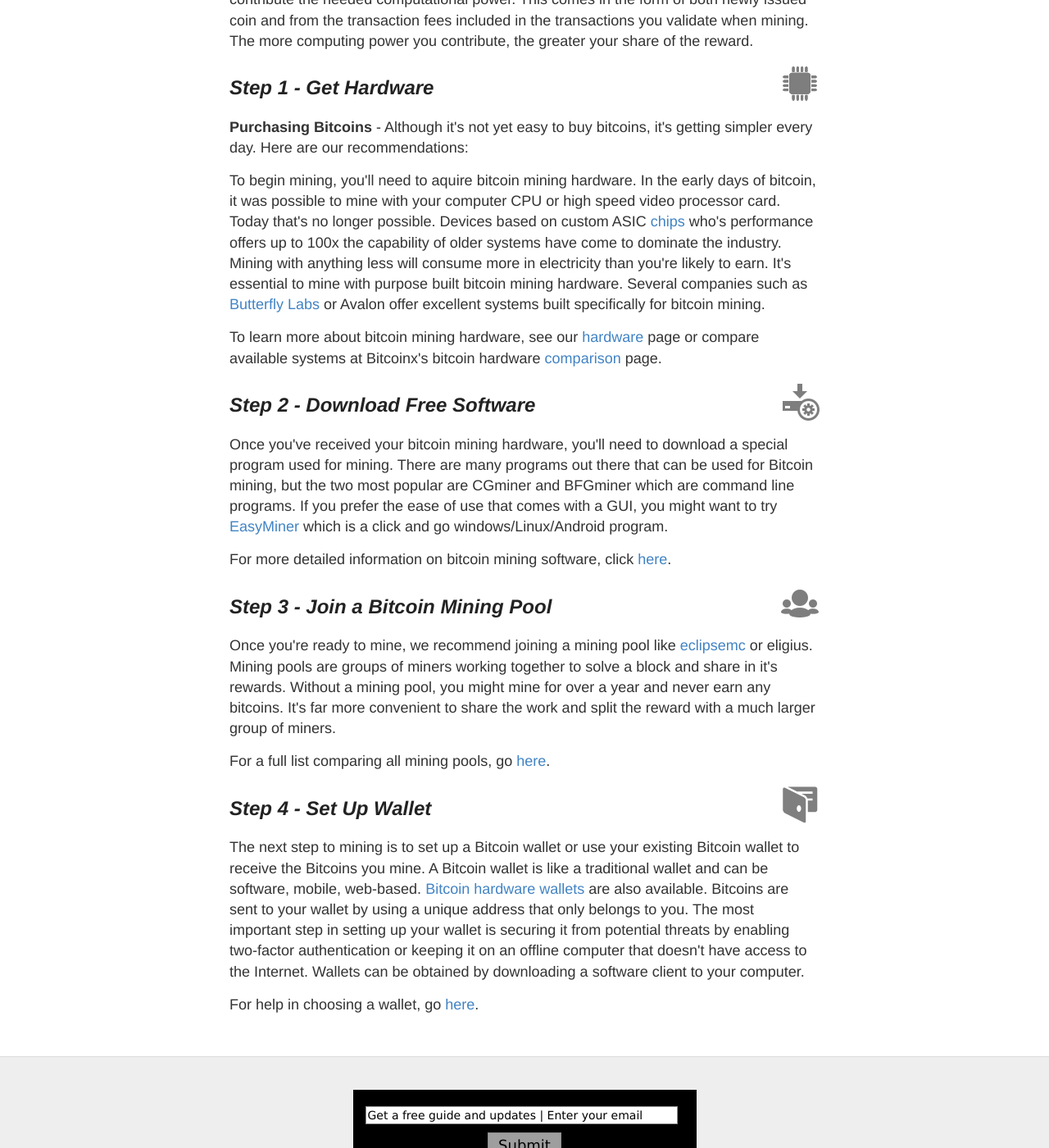
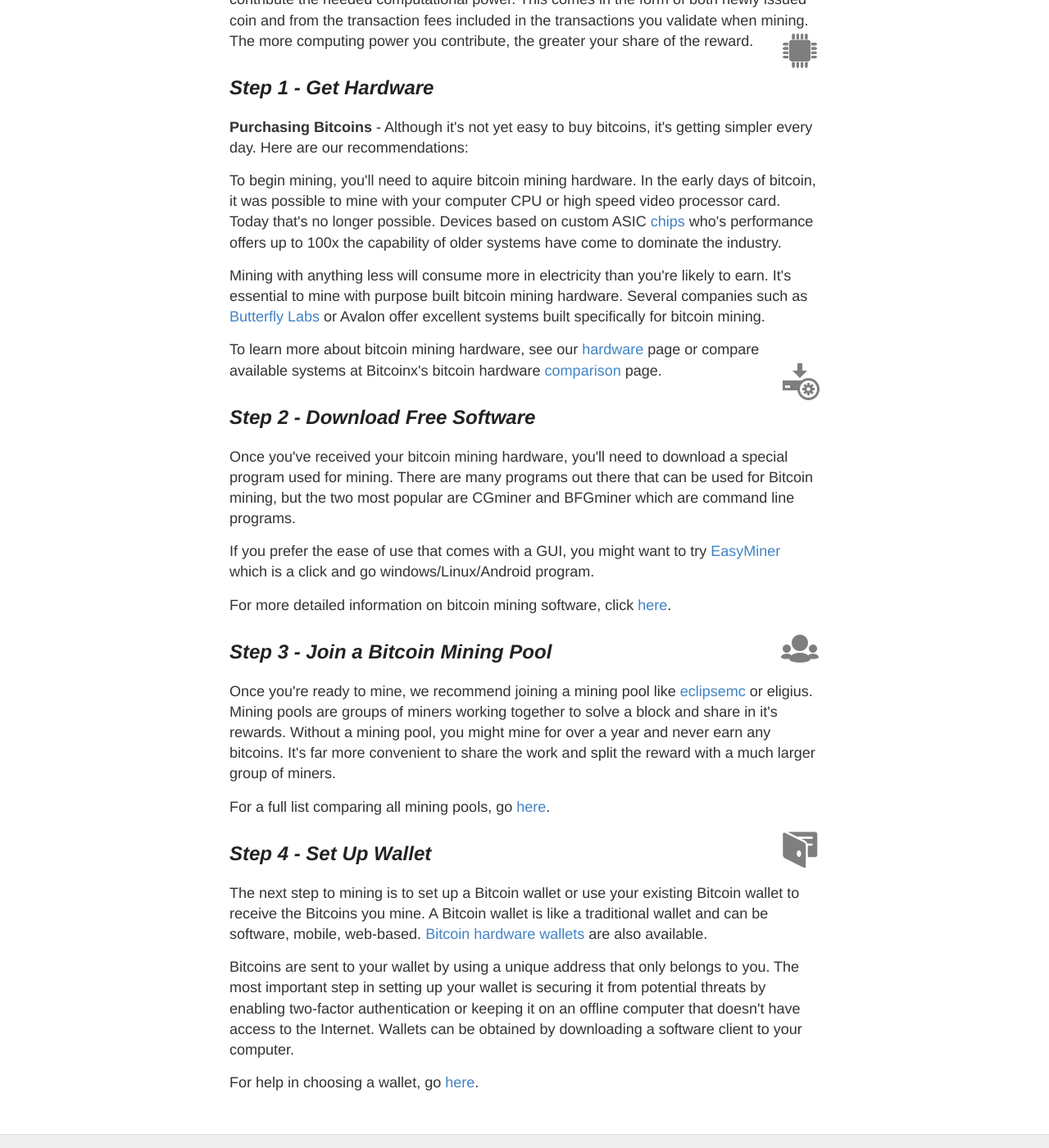
Before and after one commit to vesk4000/bm, a Jekyll site: the page built from getting-started/index.html, in a window 1280 px wide and 1400 px high, scrolled down 368 px. Shown: the whole window at 82% size. Built offline with Jekyll 4.4.1, drawn with Linux system fonts in a browser that asks for light colours; Markdown is read by kramdown in place of the engine named in the settings; a script that is not in the unit is left out; grey boxes are pictures that could not be loaded.

Commit message:
Formatting

```diff
--- a/getting-started/index.html
+++ b/getting-started/index.html
@@ -2,31 +2,28 @@
 layout: default
 ---
 
-<p>Before you start mining Bitcoin, it's useful to understand what mining really means. Mining is the process of running SHA256 double round hash verification processes in order to validate transactions and provide the requisite security for the public ledger of the bitcoin network. The speed at which you mine is measured in hashes per second.</p>
+<p>Before you start mining Bitcoin, it's useful to understand what mining really means. Mining is the process of running SHA256 double round hash verification processes in order to validate transactions and provide the requisite security for the public ledger of the bitcoin network. The speed at which you mine is measured in hashes per second.
 
-<p>The bitcoin network compensates miners for their effort by releasing bitcoin to those who contribute the needed computational power. This comes in the form of both newly issued coin and from the transaction fees included in the transactions you validate when mining. The more computing power you contribute, the greater your share of the reward.</p>
-
+<p>The bitcoin network compensates miners for their effort by releasing bitcoin to those who contribute the needed computational power. This comes in the form of both newly issued coin and from the transaction fees included in the transactions you validate when mining. The more computing power you contribute, the greater your share of the reward.
 
 <img src="/images/icons/icon-gs-bitcoin-mining-hardware.png" alt="buy bitcoin mining hardware" align="right"><h2><em><b>Step 1</b> - Get Hardware</em></h2>
-<div class="content-divider"></div>
 <p><strong>Purchasing Bitcoins</strong> - Although it's not yet easy to buy bitcoins, it's getting simpler every day.  Here are our recommendations:</p>
 
-<p>To begin mining, you'll need to aquire bitcoin mining hardware. In the early days of bitcoin, it was possible to mine with your computer CPU or high speed video processor card. Today that's no longer possible. Devices based on custom ASIC <a href="https://products.butterflylabs.com/65nm-asic-bitcoin-mining-chip.html">chips</a> who's performance offers up to 100x the capability of older systems have come to dominate the industry. Mining with anything less will consume more in electricity than you're likely to earn. It's essential to mine with purpose built bitcoin mining hardware. Several companies such as <a href="http://www.butterflylabs.com">Butterfly Labs</a> or Avalon offer excellent systems built specifically for bitcoin mining.</p>
-<p>To learn more about bitcoin mining hardware, see our <a href="http://www.bitcoinmining.com/bitcoin-mining-hardware/">hardware</a> page or compare available systems at Bitcoinx's bitcoin hardware <a href="http://www.bitcoinx.com/bitcoin-mining-hardware/">comparison</a> page.</p>
-
+<p>To begin mining, you'll need to aquire bitcoin mining hardware. In the early days of bitcoin, it was possible to mine with your computer CPU or high speed video processor card. Today that's no longer possible. Devices based on custom ASIC <a href="https://products.butterflylabs.com/65nm-asic-bitcoin-mining-chip.html">chips</a> who's performance offers up to 100x the capability of older systems have come to dominate the industry.
+<p>Mining with anything less will consume more in electricity than you're likely to earn. It's essential to mine with purpose built bitcoin mining hardware. Several companies such as <a href="http://www.butterflylabs.com">Butterfly Labs</a> or Avalon offer excellent systems built specifically for bitcoin mining.
+<p>To learn more about bitcoin mining hardware, see our <a href="http://www.bitcoinmining.com/bitcoin-mining-hardware/">hardware</a> page or compare available systems at Bitcoinx's bitcoin hardware <a href="http://www.bitcoinx.com/bitcoin-mining-hardware/">comparison</a> page.
 
 <img src="/images/icons/icon-gs-bitcoin-mining-software.png" alt="bitcoin mining software" align="right"><h2><em><b>Step 2</b> - Download Free Software</em></h2>
-<div class="content-divider"></div>
-<p>Once you've received your bitcoin mining hardware, you'll need to download a special program used for mining. There are many programs out there that can be used for Bitcoin mining, but the two most popular are CGminer and BFGminer which are command line programs. If you prefer the ease of use that comes with a GUI, you might want to try <a href="http://www.butterflylabs.com/drivers/">EasyMiner</a> which is a click and go windows/Linux/Android program.</p>
+<p>Once you've received your bitcoin mining hardware, you'll need to download a special program used for mining. There are many programs out there that can be used for Bitcoin mining, but the two most popular are CGminer and BFGminer which are command line programs.
+<p>If you prefer the ease of use that comes with a GUI, you might want to try <a href="http://www.butterflylabs.com/drivers/">EasyMiner</a> which is a click and go windows/Linux/Android program.</p>
 <p>For more detailed information on bitcoin mining software, click <a href="http://www.bitcoinmining.com/bitcoin-mining-software/">here</a>. </p>
 
 <img src="/images/icons/icon-gs-bitcoin-mining-pool.png" alt="bitcoin mining pools" align="right"><h2><em><b>Step 3</b> - Join a Bitcoin Mining Pool</em></h2>
-<div class="content-divider"></div>
-<p>Once you're ready to mine, we recommend joining a mining pool like <a href="https://eclipsemc.com/">eclipsemc</a> or eligius. Mining pools are groups of miners working together to solve a block and share in it's rewards. Without a mining pool, you might mine for over a year and never earn any bitcoins. It's far more convenient to share the work and split the reward with a much larger group of miners.</p>
+<p>Once you're ready to mine, we recommend joining a mining pool like <a href="https://eclipsemc.com/">eclipsemc</a> or eligius. Mining pools are groups of miners working together to solve a block and share in it's rewards. Without a mining pool, you might mine for over a year and never earn any bitcoins. It's far more convenient to share the work and split the reward with a much larger group of miners.
 <p>For a full list comparing all mining pools, go <a href="https://en.bitcoin.it/wiki/Comparison_of_mining_pools">here</a>. </p>
 
 
 <img src="/images/icons/icon-gs-get-a-bitcoin-wallet.png" alt="bitcoin wallet" align="right"><h2><em><b>Step 4</b> - Set Up Wallet</em></h2>
-<div class="content-divider"></div>
-<p>The next step to mining is to set up a Bitcoin wallet or use your existing Bitcoin wallet to receive the Bitcoins you mine. A Bitcoin wallet is like a traditional wallet and can be software, mobile, web-based. <a href="http://www.hardwarewallets.com/">Bitcoin hardware wallets</a> are also available. Bitcoins are sent to your wallet by using a unique address that only belongs to you. The most important step in setting up your wallet is securing it from potential threats by enabling two-factor authentication or keeping it on an offline computer that doesn't have access to the Internet. Wallets can be obtained by downloading a software client to your computer.</p>
-    <p>For help in choosing a wallet, go <a href="https://www.weusecoins.com/en/getting-started">here</a>.</p>
+<p>The next step to mining is to set up a Bitcoin wallet or use your existing Bitcoin wallet to receive the Bitcoins you mine. A Bitcoin wallet is like a traditional wallet and can be software, mobile, web-based. <a href="http://www.hardwarewallets.com/">Bitcoin hardware wallets</a> are also available.
+<p>Bitcoins are sent to your wallet by using a unique address that only belongs to you. The most important step in setting up your wallet is securing it from potential threats by enabling two-factor authentication or keeping it on an offline computer that doesn't have access to the Internet. Wallets can be obtained by downloading a software client to your computer.
+<p>For help in choosing a wallet, go <a href="https://www.weusecoins.com/en/getting-started">here</a>.
```
